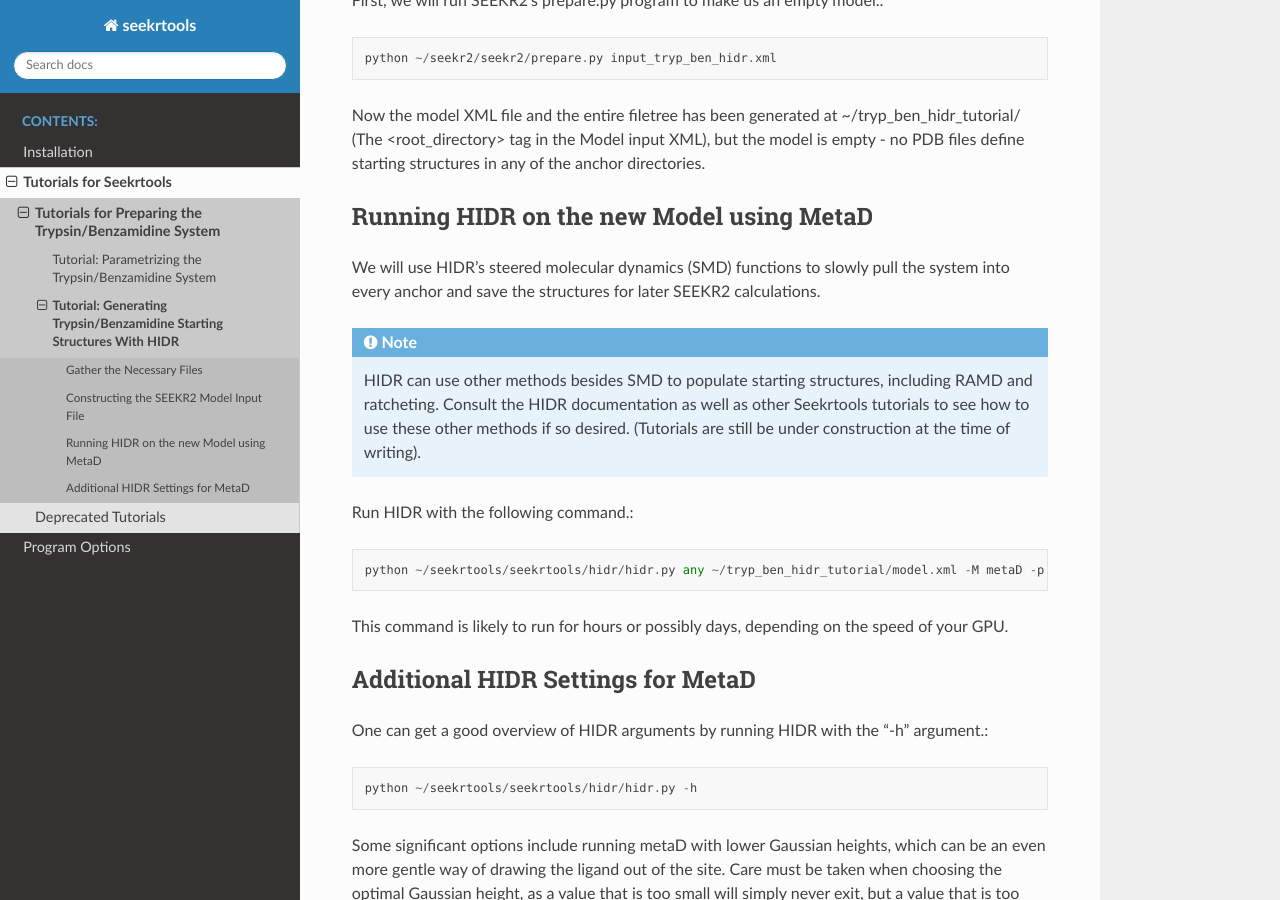
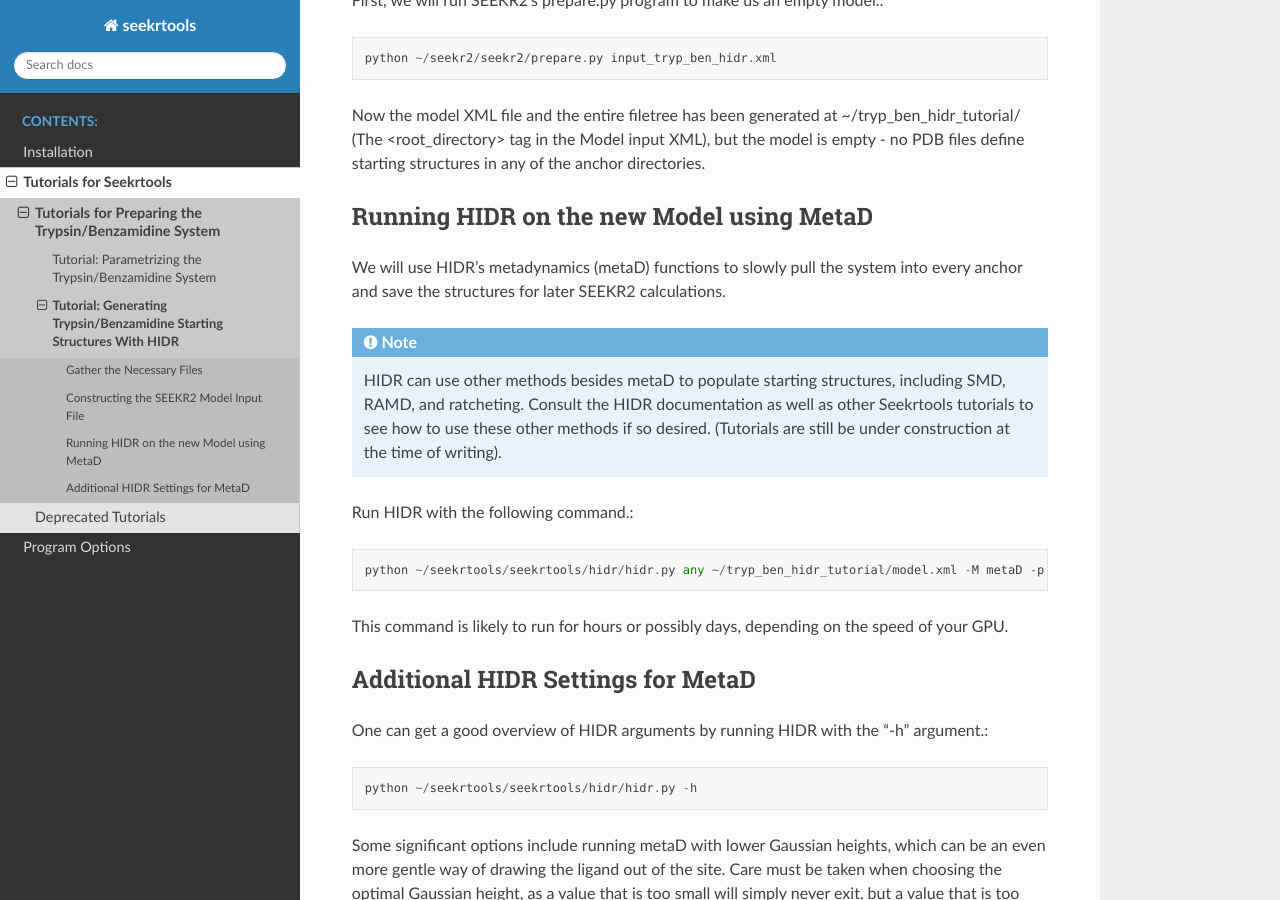
Before and after one commit to seekrcentral/seekrtools, a Sphinx documentation site: the page built from docs/tutorial_tryp_ben_hidr.rst, in a window 1280 px wide and 900 px high, scrolled down 1237 px. Built offline with Sphinx 7.4.7 and the Read the Docs theme 3.1.0, drawn with Linux system fonts in a browser that asks for light colours.

```diff
--- a/docs/tutorial_tryp_ben_hidr.rst
+++ b/docs/tutorial_tryp_ben_hidr.rst
@@ -59,13 +59,13 @@
 Running HIDR on the new Model using MetaD
 -----------------------------------------
 
-We will use HIDR's steered molecular dynamics (SMD) functions to slowly pull
+We will use HIDR's metadynamics (metaD) functions to slowly pull
 the system into every anchor and save the structures for later SEEKR2
 calculations.
 
 .. note::
-  HIDR can use other methods besides SMD to populate starting structures,
-  including RAMD and ratcheting. Consult the HIDR documentation as well as
+  HIDR can use other methods besides metaD to populate starting structures,
+  including SMD, RAMD, and ratcheting. Consult the HIDR documentation as well as
   other Seekrtools tutorials to see how to use these other methods if so
   desired. (Tutorials are still be under construction at the time of writing).
 
```
Also changed, not shown: 2 other files.
